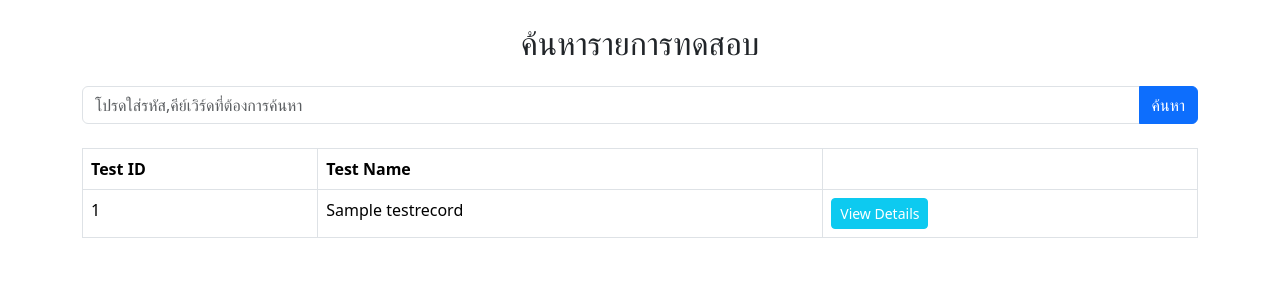
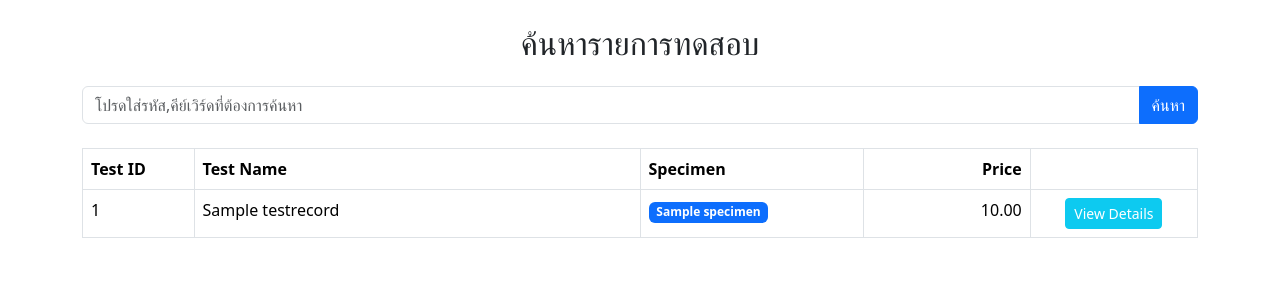
Before and after one commit to kjirachaya/search_search, a Django app: page /search/ in a window 1280 px wide. Shown: the top 300 px of the page. Run offline with Django 4.2, Linux system fonts and the light colour scheme; tables that the repository leaves empty hold one stand-in row (values such as "Sample post"); grey boxes marked "Sample" are stand-in pictures; some libraries are stand-ins or nearby versions.

Commit message:
Update UI

```diff
--- a/search_search/searchprograms/templates/search.html
+++ b/search_search/searchprograms/templates/search.html
@@ -25,17 +25,25 @@
     <table class="table table-bordered">
         <thead>
             <tr>
-                <th>Test ID</th>
+                <th style="width:10%;">Test ID</th>
                 <th>Test Name</th>
-                <th></th>
+                <th style="width:20%;">Specimen</th>
+                <th style="width:15%;text-align:right;">Price</th>
+                <th style="width:15%;text-align:center;"></th>
             </tr>
         </thead>
         <tbody>
             {% for record in results %}
             <tr>
-                <td>{{ record.test_id }}</td>
+                <td style="width:10%;">{{ record.test_id }}</td>
                 <td>{{ record.test_name }}</td>
-                <td>
+                <td style="width:20%;">
+                    {% for specimen in record.specimen.all %}
+                        <span class="badge bg-primary">{{ specimen.name }}</span>
+                    {% endfor %}
+                </td>
+                <td style="width:15%;text-align:right;">{{ record.price }}</td>
+                <td style="width:15%;text-align:center;">
                     <button style="color:white;"class="btn btn-info btn-sm" data-bs-toggle="modal" data-bs-target="#detailModal{{ forloop.counter }}">
                         View Details
                     </button>
```
